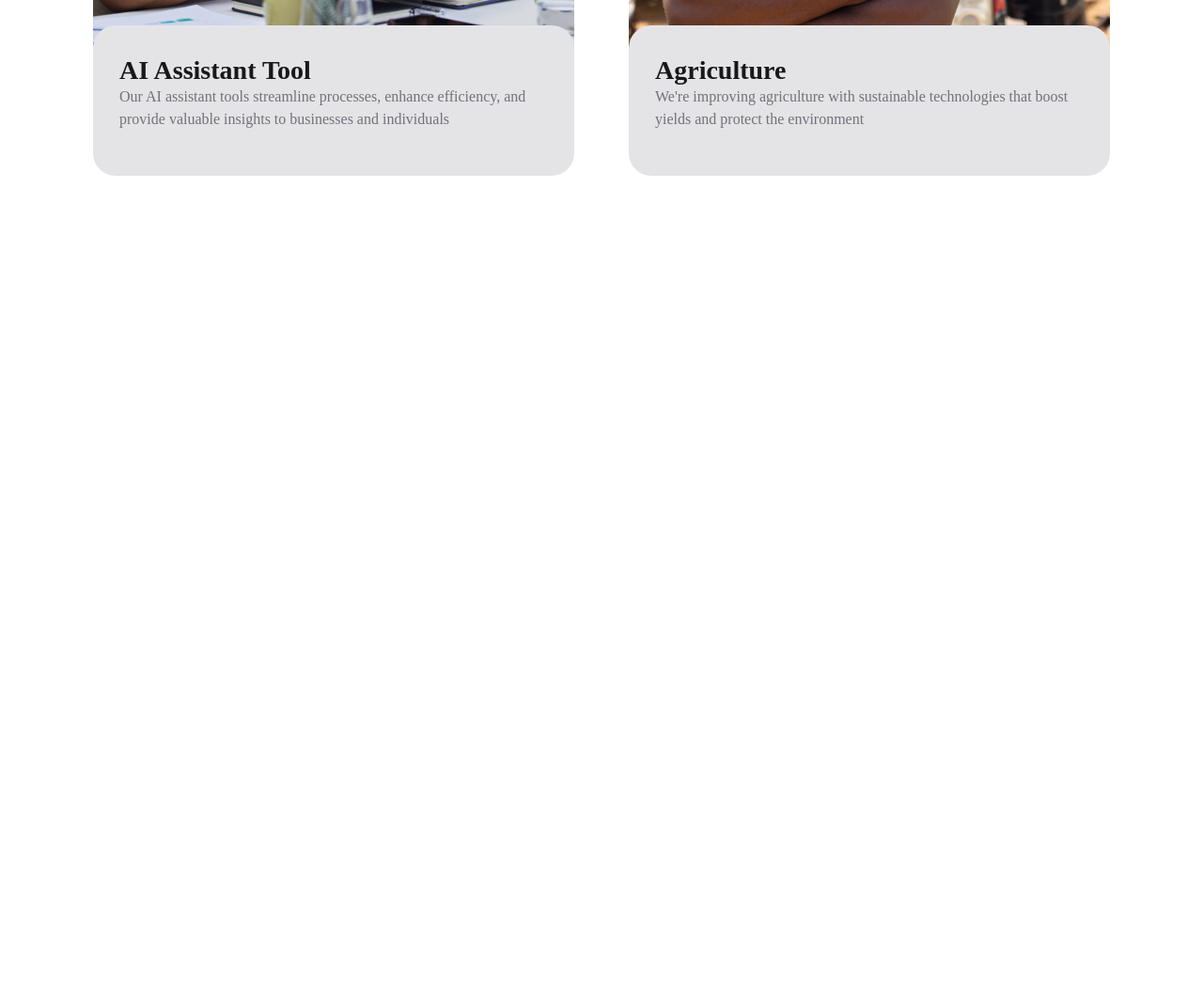
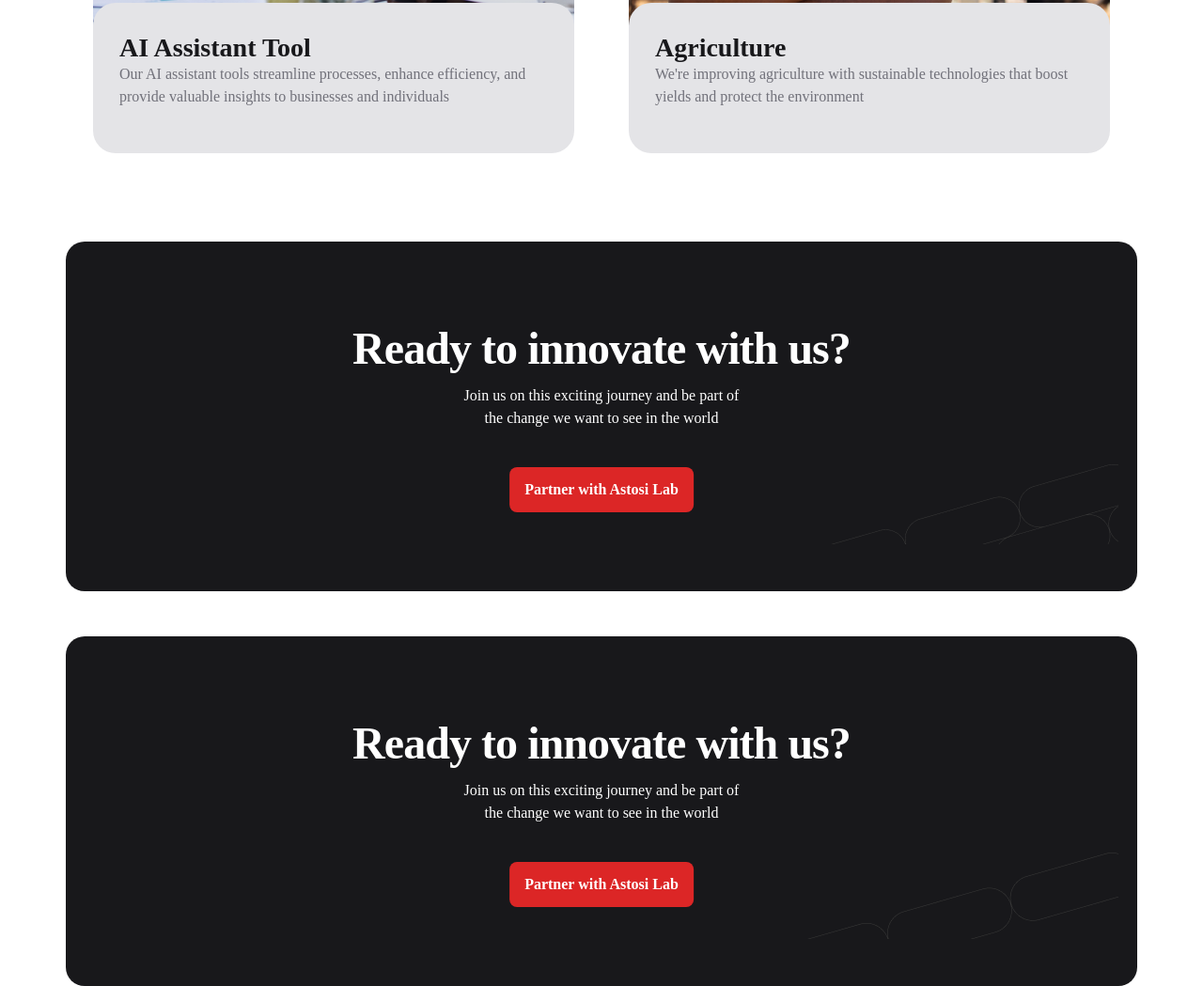
Before and after one commit to Earthpasserby/Astosi, a plain HTML site: page html/index.html in a window 1280 px wide. Shown: the part 3567-4616 px from the top of the page at 94% size. Before the commit the page ends 3872 px from the top, so only its background shows below. Drawn offline with nearby package versions, Linux system fonts and the light colour scheme.

Commit message:
partner-contl

```diff
--- a/css/style.css
+++ b/css/style.css
@@ -213,11 +213,47 @@
   font-family: Aileron;
   font-size: 16px;
   font-weight: 400;
-  /* line-height: 24px; */
   text-align: left;
   color: #71717a;
   text-wrap: wrap;
 }
+.cont-Partner {
+  background-color: #18181b;
+  border-radius: 20px;
+  height: 372px;
+  position: relative;
+}
+.partner-Text {
+  position: absolute;
+  top: 50%;
+  left: 50%;
+  transform: translate(-50%, -50%);
+}
+.partner-Text h3{
+font-family: Aileron;
+font-size: 48px;
+font-weight: 600;
+line-height: 60px;
+letter-spacing: -0.02em;
+text-align: center;
+color: #FFFFFF;
+}
+.partner-Text p{
+font-family: Aileron;
+font-size: 16px;
+font-weight: 400;
+line-height: 24px;
+text-align: center;
+color: #FFFFFF;
+text-wrap: wrap;
+}
+.partner-Img{
+     position: absolute;
+     right: 20px;
+     bottom: 50px;
+
+}
+
 @media (max-width: 768px) {
   .nav-btn {
     border: none;
@@ -276,6 +312,22 @@
     line-height: 38px;
     text-align: center;
   }
+  .section-Text h5 {
+    font-size: 20px;
+  }
+  .section-Text p {
+    font-size: 14px;
+  }
+  br{
+     display: none;
+}
+.partner-Text h3{
+font-size: 30px;
+
+}
+.partner-Text p{
+font-size: 16px;
+}
 }
 
 @media (max-width: 480px) {
--- a/html/index.html
+++ b/html/index.html
@@ -156,7 +156,7 @@
         </div>
       </div>
     </div>
-    <div class="container-fluid bg-red-100 p-4">
+    <div class="container-fluid">
       <div class="container">
         <div class="section-hero text-center">
           <span>What we do</span>
@@ -239,6 +239,44 @@
         </div>
       </div>
     </div>
+    <div class="container-fluid">
+      <div class="container cont-Partner">
+        <div class="partner-Text text-center">
+          <h3>Ready to innovate with us?</h3>
+          <p>
+            Join us on this exciting journey and be part of <br />
+            the change we want to see in the world
+          </p>
+          <a href="£">
+            <button class="header-btn no-outline">
+              Partner with Astosi Lab
+            </button>
+          </a>
+        </div>
+        <div class="partner-Img">
+          <img src="/img/pattern.png"  class="img-fluid"/>
+        </div>
+      </div>
+    </div>
+    <div class="container-fluid mt-5">
+      <div class="container cont-Partner">
+        <div class="partner-Text text-center">
+          <h3>Ready to innovate with us?</h3>
+          <p>
+            Join us on this exciting journey and be part of <br />
+            the change we want to see in the world
+          </p>
+          <a href="£">
+            <button class="header-btn no-outline">
+              Partner with Astosi Lab
+            </button>
+          </a>
+        </div>
+        <div class="partner-Img">
+          <img src="/img/info-graph.png" />
+        </div>
+      </div>
+    </div>
     <script
       src="https://cdn.jsdelivr.net/npm/bootstrap@5.3.3/dist/js/bootstrap.bundle.min.js"
       integrity="sha384-YvpcrYf0tY3lHB60NNkmXc5s9fDVZLESaAA55NDzOxhy9GkcIdslK1eN7N6jIeHz"
```
Also changed, not shown: img/gragh2.png (added), img/info-graph.png (added), img/pattern.png (added).
